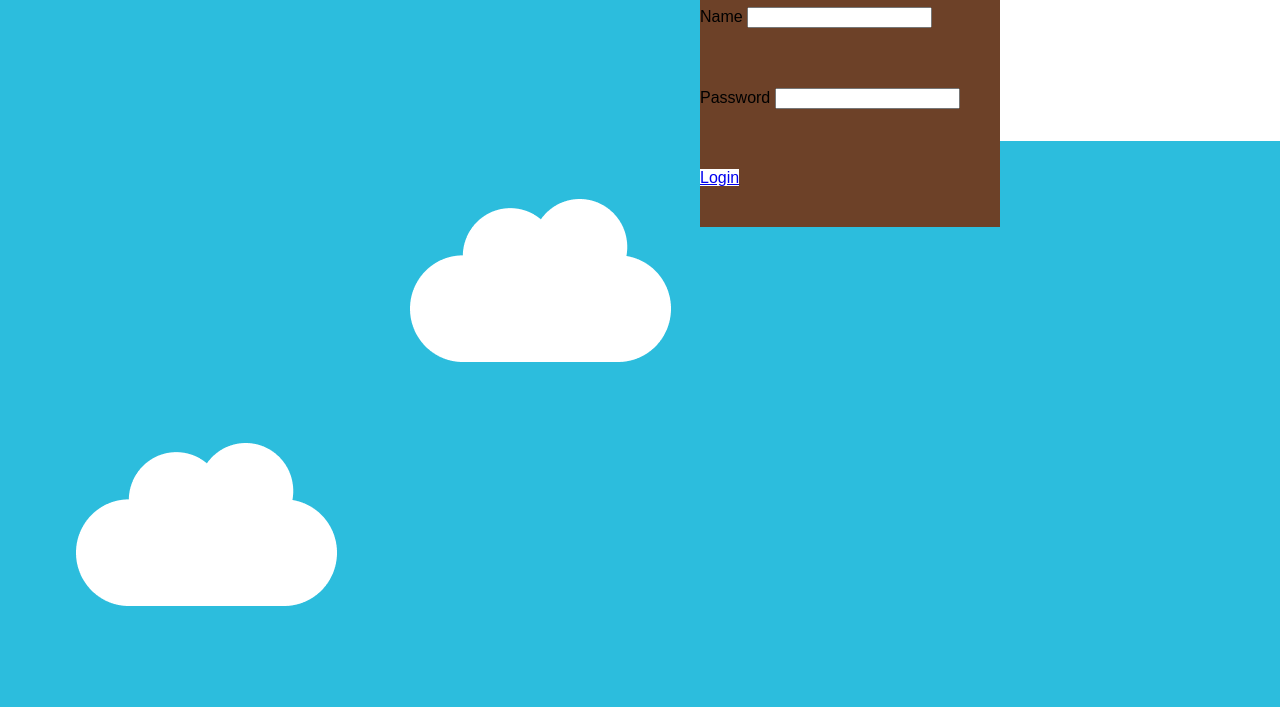
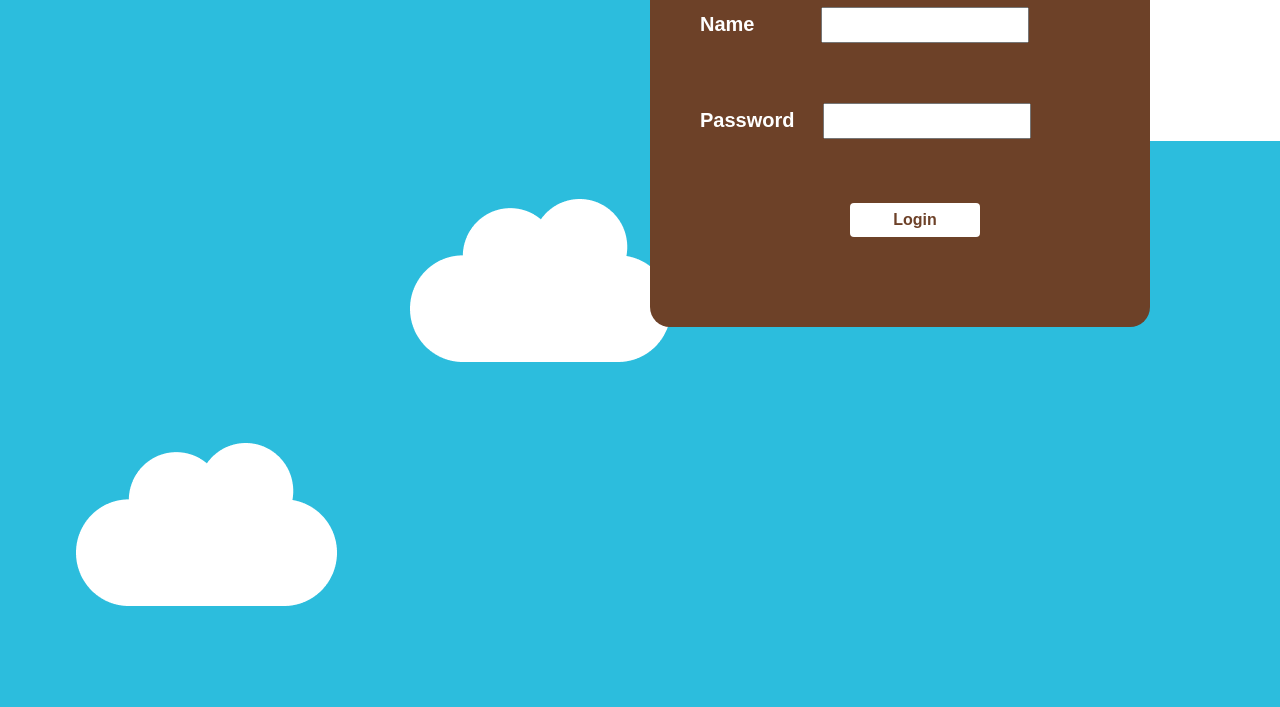
Before and after one commit to uwohci23/Group4, a website: page src/login_page.html in a window 1280 px wide. Shown: the part 373-1080 px from the top of the page. Drawn offline with Linux system fonts and the light colour scheme.

Commit message:
some styling for login

```diff
--- a/src/login_page.html
+++ b/src/login_page.html
@@ -26,9 +26,12 @@
                     </div>
                     <div id="login-item">
                         <label id="password">Password</label>
-                        <input id="input" type="text" name="password">
+                        <input id="input" type="password" name="password">
                     </div>
-                    <a class="login-btn" href="./main_menu.html">Login</a>
+                    <div class="parent-btn">
+                        <a class="login-btn" href="./main_menu.html">Login</a>
+                    </div>
+
 
                 </form>
 
--- a/src/styles/login_page.css
+++ b/src/styles/login_page.css
@@ -14,21 +14,55 @@ img {
 div {
     position: absolute;
 }
+h1 {
+    color: white;
+   text-align: center;
+}
 #login-menu {
-    left: 700px;
+    left: 650px;
     top: 300px;
-    width: 300px;
-    height: 300px;
+    width: 500px;
+    height: 400px;
     margin: 0 auto;
     background-color: rgba(109, 65, 40, 1);
+    border-radius: 20px;
 }
 #login-item {
     position: relative;
     margin-bottom: 60px;
 }
+.parent-btn {
+    left: 200px;
+    bottom: 90px;
+}
 .login-btn {
-    width: 20px;
+    display: inline-block;
+    text-decoration: none;
+    text-align: center;
+    width: 90px;
     background-color: white;
+    color: rgba(109, 65, 40, 1);
+    font-weight: bold;
+    border-radius: 4px;
+    padding: 8px 20px;
+}
+label {
+    color: white;
+    font-size: 20px;
+    font-weight: bold;
+    padding-left: 50px;
+}
+#name {
+    padding-right: 62px;
+}
+#password {
+    padding-right: 24px;
+}
+input {
+    color: rgba(109, 65, 40, 1);
+    height: 30px;
+    width: 200px;
+    font-size: 20px;
 }
 #_bg__starting_page {
     opacity: 0.9;
```
